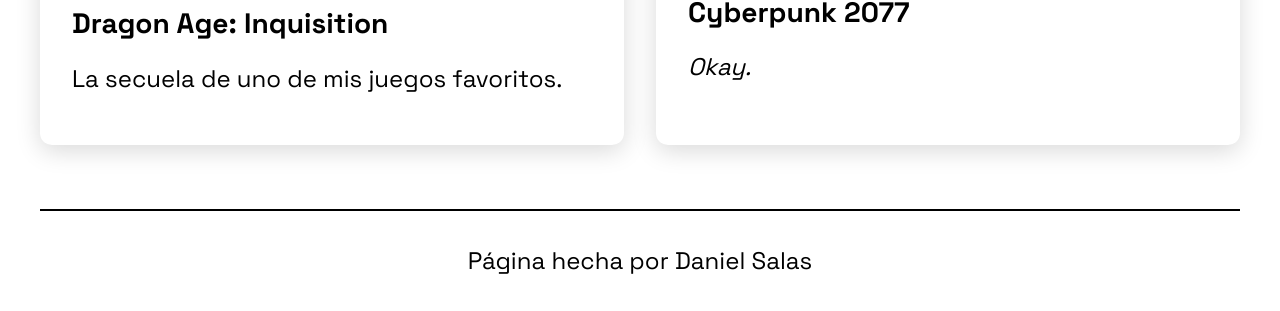
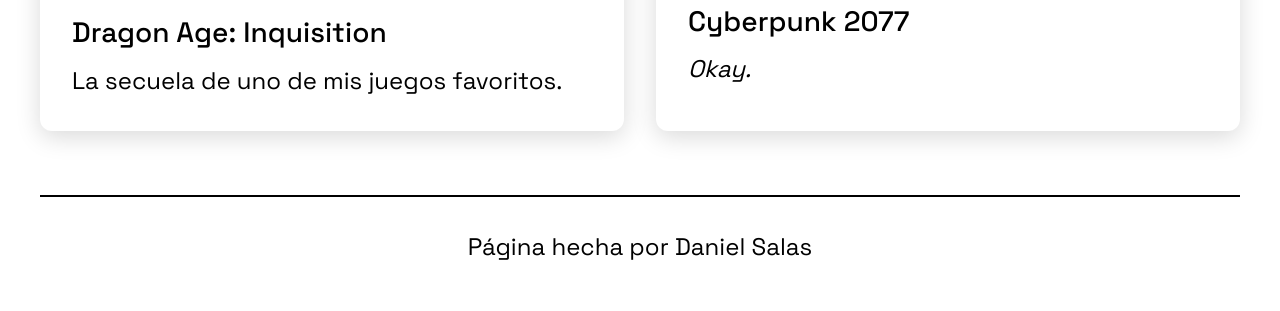
Before and after one commit to salsula/rossigrid, a plain HTML site: page index.html in a window 1280 px wide. Shown: the part 874-1185 px from the top of the page. Drawn offline with Linux system fonts and the light colour scheme.

Commit message:
Update style.css

```diff
--- a/style.css
+++ b/style.css
@@ -97,8 +97,18 @@ a:hover, a:hover::before {
     border-radius: inherit;
 }
 
-.articulos h3, .articulos p {
-    margin: 0 0 1rem 0;
+.articulos h3 {
+    margin: 1rem 0;
+}
+
+.articulos p {
+    margin: 0;
+    margin-top: 1rem;
+}
+
+h3 {
+    font-weight: 500;
+    line-height: 1;
 }
 
 .articulos a {
```
